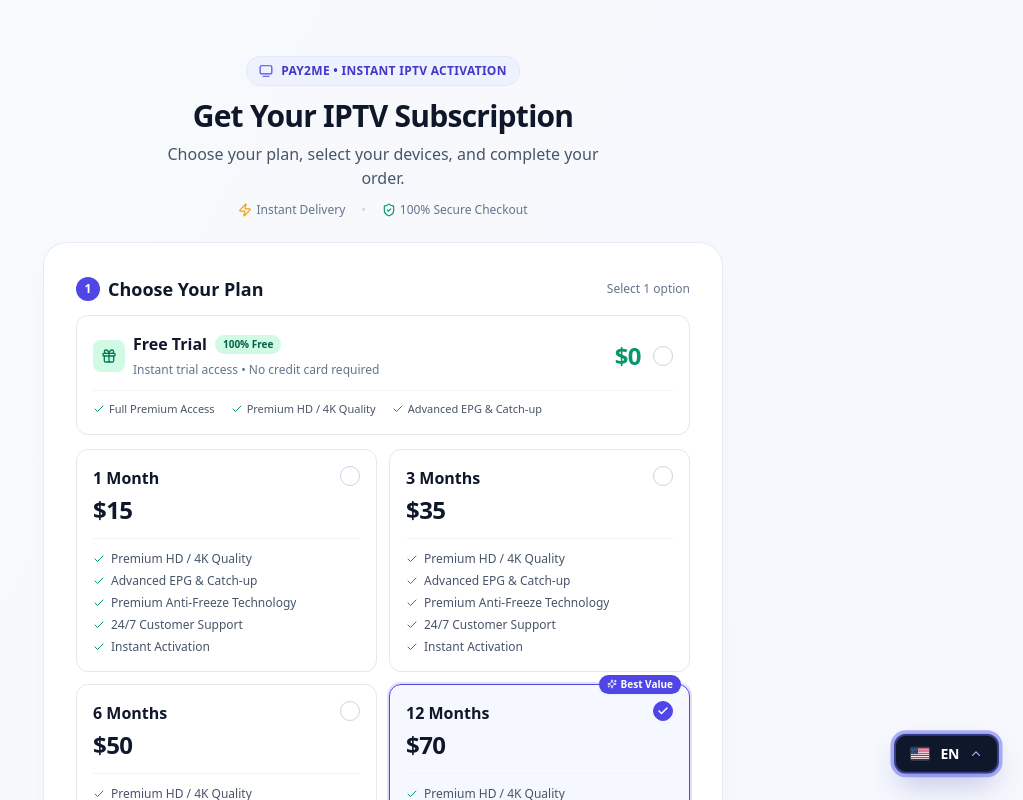
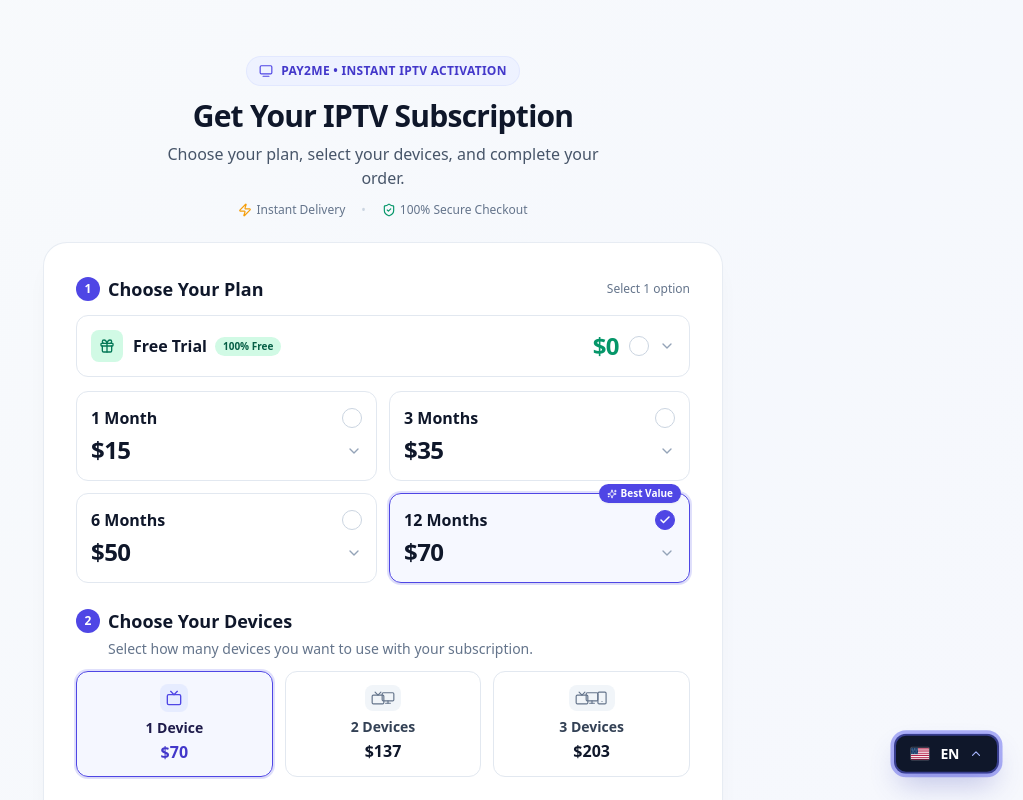
Before and after one commit to AIDATFARES/-pay2me.online, a Next.js app: page / in a window 1280 px wide. Shown: the top 800 px of the page, without its empty margins (257-1280 px from the left). Built offline with nearby package versions, Linux system fonts and the light colour scheme.

Commit message:
Make plan cards compact with price and duration, revealing details on click

```diff
--- a/src/components/PlanSelector.tsx
+++ b/src/components/PlanSelector.tsx
@@ -1,7 +1,7 @@
-import React from 'react';
+import React, { useState } from 'react';
 import { SubscriptionPlanId } from '@/types/order';
 import { SUBSCRIPTION_PLANS, FIXED_PRICES } from '@/config/pricing';
-import { Check, Sparkles, Gift } from 'lucide-react';
+import { Check, Sparkles, Gift, ChevronDown } from 'lucide-react';
 import { cn } from '@/lib/utils';
 
 interface PlanSelectorProps {
@@ -10,8 +10,16 @@ interface PlanSelectorProps {
 }
 
 export const PlanSelector: React.FC<PlanSelectorProps> = ({ selectedPlan, onSelectPlan }) => {
+  const [expandedPlanId, setExpandedPlanId] = useState<SubscriptionPlanId | null>(null);
+
   const freePlan = SUBSCRIPTION_PLANS.find((p) => p.id === 'free_trial');
   const paidPlans = SUBSCRIPTION_PLANS.filter((p) => p.id !== 'free_trial');
+
+  const handleCardClick = (planId: SubscriptionPlanId) => {
+    onSelectPlan(planId);
+    // Reveal card details when clicked (toggle if clicked again)
+    setExpandedPlanId((prev) => (prev === planId ? null : planId));
+  };
 
   return (
     <section className="mb-6">
@@ -27,28 +35,28 @@ export const PlanSelector: React.FC<PlanSelectorProps> = ({ selectedPlan, onSele
         <span className="text-xs text-slate-500 font-medium">Select 1 option</span>
       </div>
 
-      {/* Free Plan Card (Prominent Top Card) */}
+      {/* Free Plan Card (Compact: reveals details only when clicked) */}
       {freePlan && (
         <div className="mb-3.5">
           <div
             role="button"
             tabIndex={0}
-            onClick={() => onSelectPlan(freePlan.id)}
+            onClick={() => handleCardClick(freePlan.id)}
             onKeyDown={(e) => {
               if (e.key === 'Enter' || e.key === ' ') {
                 e.preventDefault();
-                onSelectPlan(freePlan.id);
+                handleCardClick(freePlan.id);
               }
             }}
             className={cn(
-              'relative p-3.5 sm:p-4 rounded-xl cursor-pointer transition-all duration-150 border text-left outline-none select-none',
+              'relative p-3 sm:p-3.5 rounded-xl cursor-pointer transition-all duration-200 border text-left outline-none select-none',
               selectedPlan === 'free_trial'
                 ? 'border-emerald-500 bg-emerald-50/50 shadow-sm ring-2 ring-emerald-500/20'
                 : 'border-slate-200 hover:border-slate-300 bg-white hover:bg-slate-50/60'
             )}
           >
             <div className="flex items-center justify-between">
-              <div className="flex items-center gap-2">
+              <div className="flex items-center gap-2.5">
                 <div
                   className={cn(
                     'w-8 h-8 rounded-lg flex items-center justify-center transition-colors',
@@ -65,17 +73,14 @@ export const PlanSelector: React.FC<PlanSelectorProps> = ({ selectedPlan, onSele
                       {freePlan.name}
                     </span>
                     <span className="px-2 py-0.5 rounded-full text-[10px] font-bold bg-emerald-100 text-emerald-800">
-                      {freePlan.badge || 'Free Test'}
-                    </span>
-                  </div>
-                  <span className="text-xs text-slate-500 font-medium">
-                    Instant trial access • No credit card required
+                      {freePlan.badge || '100% Free'}
                     </span>
                   </div>
                 </div>
+              </div>
 
-              <div className="flex items-center gap-3">
-                <span className="text-xl sm:text-2xl font-extrabold text-emerald-600 tracking-tight">
+              <div className="flex items-center gap-2.5">
+                <span className="text-xl sm:text-2xl font-black text-emerald-600 tracking-tight">
                   $0
                 </span>
                 <div
@@ -88,26 +93,35 @@ export const PlanSelector: React.FC<PlanSelectorProps> = ({ selectedPlan, onSele
                 >
                   {selectedPlan === 'free_trial' && <Check className="w-3 h-3 stroke-[3]" />}
                 </div>
+                <ChevronDown
+                  className={cn(
+                    'w-4 h-4 text-slate-400 transition-transform duration-200',
+                    expandedPlanId === freePlan.id && 'rotate-180 text-emerald-600'
+                  )}
+                />
               </div>
             </div>
 
-            {/* Benefits when selected or preview */}
-            <div className="mt-2.5 pt-2.5 border-t border-slate-100 flex flex-wrap gap-x-4 gap-y-1">
-              {freePlan.benefits.slice(0, 3).map((benefit, index) => (
-                <div key={index} className="flex items-center gap-1 text-[11px] text-slate-600">
-                  <Check className="w-3 h-3 text-emerald-600 shrink-0" />
+            {/* Revealed details only when clicked */}
+            {expandedPlanId === freePlan.id && (
+              <div className="mt-2.5 pt-2.5 border-t border-slate-200/80 flex flex-wrap gap-x-4 gap-y-1.5 animate-in fade-in slide-in-from-top-1 duration-200">
+                {freePlan.benefits.map((benefit, index) => (
+                  <div key={index} className="flex items-center gap-1.5 text-[11px] sm:text-xs text-slate-600 font-medium">
+                    <Check className="w-3.5 h-3.5 text-emerald-600 shrink-0" />
                     <span>{benefit}</span>
                   </div>
                 ))}
               </div>
+            )}
           </div>
         </div>
       )}
 
-      {/* Paid Subscription Plans (2x2 Grid) */}
-      <div className="grid grid-cols-2 gap-3">
+      {/* Paid Subscription Plans (Compact: displaying only Price and Duration; reveals details when clicked) */}
+      <div className="grid grid-cols-2 gap-2.5 sm:gap-3">
         {paidPlans.map((plan) => {
           const isSelected = selectedPlan === plan.id;
+          const isExpanded = expandedPlanId === plan.id;
           const basePrice = FIXED_PRICES[plan.id][1];
 
           return (
@@ -115,18 +129,18 @@ export const PlanSelector: React.FC<PlanSelectorProps> = ({ selectedPlan, onSele
               key={plan.id}
               role="button"
               tabIndex={0}
-              onClick={() => onSelectPlan(plan.id)}
+              onClick={() => handleCardClick(plan.id)}
               onKeyDown={(e) => {
                 if (e.key === 'Enter' || e.key === ' ') {
                   e.preventDefault();
-                  onSelectPlan(plan.id);
+                  handleCardClick(plan.id);
                 }
               }}
               className={cn(
-                'relative flex flex-col justify-between p-3.5 sm:p-4 rounded-xl cursor-pointer transition-all duration-150 border text-left outline-none select-none',
+                'relative flex flex-col justify-between p-3 sm:p-3.5 rounded-xl cursor-pointer transition-all duration-200 border text-left outline-none select-none',
                 isSelected
                   ? 'border-indigo-600 bg-indigo-50/50 shadow-sm ring-2 ring-indigo-500/20'
-                  : 'border-slate-200 hover:border-slate-300 bg-white hover:bg-slate-50/40'
+                  : 'border-slate-200 hover:border-slate-300 bg-white hover:bg-slate-50/50'
               )}
             >
               {plan.badge && (
@@ -136,14 +150,15 @@ export const PlanSelector: React.FC<PlanSelectorProps> = ({ selectedPlan, onSele
                 </div>
               )}
 
+              {/* Compact Card Header: Duration, Price, and Radio Indicator */}
               <div>
                 <div className="flex items-start justify-between">
-                  <span className="text-sm sm:text-base font-bold text-slate-900">
+                  <span className="text-sm sm:text-base font-bold text-slate-900 leading-snug">
                     {plan.name}
                   </span>
                   <div
                     className={cn(
-                      'w-5 h-5 rounded-full border flex items-center justify-center transition-colors',
+                      'w-5 h-5 rounded-full border flex items-center justify-center transition-colors flex-shrink-0 mt-0.5',
                       isSelected
                         ? 'border-indigo-600 bg-indigo-600 text-white'
                         : 'border-slate-300 bg-white'
@@ -153,22 +168,30 @@ export const PlanSelector: React.FC<PlanSelectorProps> = ({ selectedPlan, onSele
                   </div>
                 </div>
 
-                <div className="mt-1 flex items-baseline gap-1">
-                  <span className="text-xl sm:text-2xl font-extrabold text-slate-900 tracking-tight">
+                <div className="mt-1 flex items-baseline justify-between">
+                  <span className="text-xl sm:text-2xl font-black text-slate-900 tracking-tight">
                     ${basePrice}
                   </span>
+                  <ChevronDown
+                    className={cn(
+                      'w-4 h-4 text-slate-400 transition-transform duration-200',
+                      isExpanded && 'rotate-180 text-indigo-600'
+                    )}
+                  />
                 </div>
               </div>
 
-              {/* Short clean list of benefits (no device counts) */}
-              <ul className="mt-3 pt-3 border-t border-slate-100 space-y-1.5">
+              {/* Revealed Content: Card Details / Features List shown ONLY when clicked */}
+              {isExpanded && (
+                <ul className="mt-2.5 pt-2.5 border-t border-slate-200/80 space-y-1.5 animate-in fade-in slide-in-from-top-1 duration-200">
                   {plan.benefits.map((benefit, index) => (
-                  <li key={index} className="flex items-center gap-1.5 text-[11px] sm:text-xs text-slate-600">
-                    <Check className="w-3 h-3 text-emerald-600 shrink-0" />
+                    <li key={index} className="flex items-center gap-1.5 text-[11px] sm:text-xs text-slate-600 font-medium">
+                      <Check className="w-3.5 h-3.5 text-emerald-600 shrink-0" />
                       <span className="truncate">{benefit}</span>
                     </li>
                   ))}
                 </ul>
+              )}
             </div>
           );
         })}
```
Lines whose indentation alone changed are shown as unchanged.
